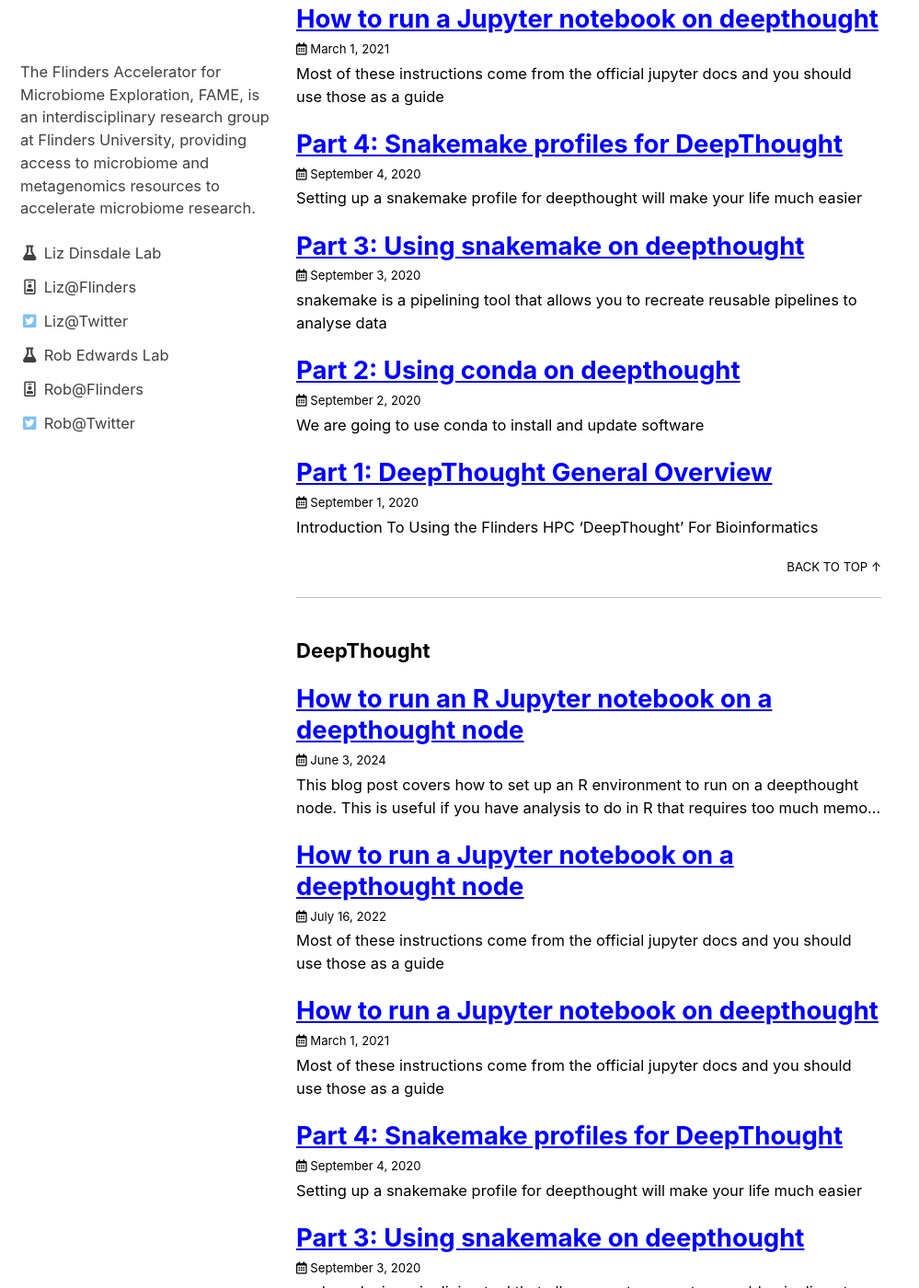
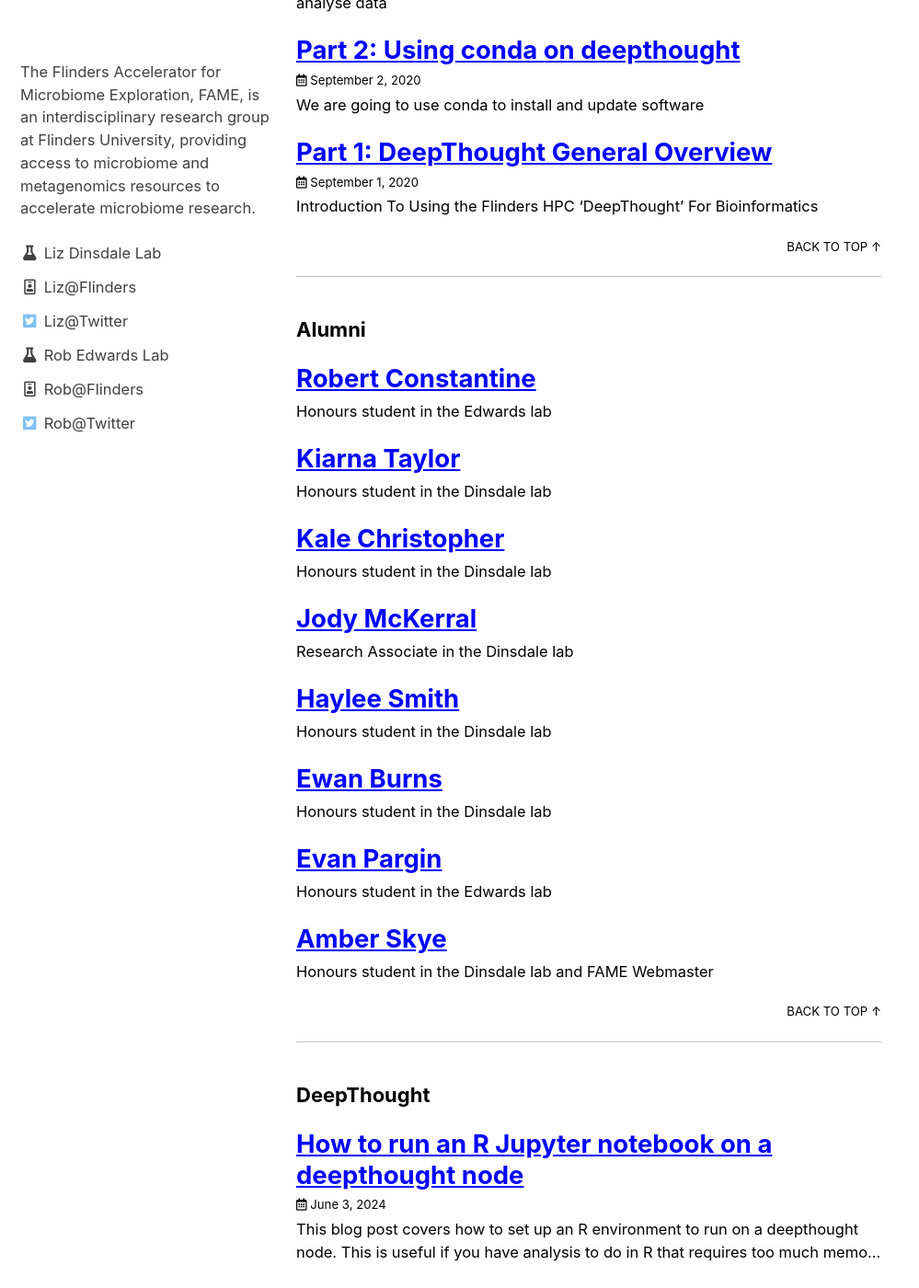
Before and after one commit to FlindersFAME/fame.github.io, a Jekyll site: the page built from _pages/tags.md, in a window 1280 px wide and 1400 px high, scrolled down 3705 px. Shown: the whole window at 92% size, without its empty margins (0-999 px from the left). Built offline with Jekyll 4.4.1, drawn with Linux system fonts in a browser that asks for light colours; cached includes are drawn as plain includes; some of the changed text lies outside the part shown.

Commit message:
update people profiles

```diff
--- a/People/_posts/2021-01-01-haylee-smith.md
+++ b/People/_posts/2021-01-01-haylee-smith.md
@@ -2,7 +2,7 @@
 layout: archive
 title: Haylee Smith
 author: Haylee Smith
-tag: Students
+tag: Alumni
 excerpt: "Honours student in the Dinsdale lab\n"
 ---
 
--- a/People/_posts/2021-01-01-kiarna-taylor.md
+++ b/People/_posts/2021-01-01-kiarna-taylor.md
@@ -2,7 +2,7 @@
 layout: archive
 title: Kiarna Taylor
 author: Kiarna Taylor
-tag: Students
+tag: Alumni
 excerpt: "Honours student in the Dinsdale lab\n"
 ---
 
--- a/People/_posts/2021-01-01-robert-constantine.md
+++ b/People/_posts/2021-01-01-robert-constantine.md
@@ -2,7 +2,7 @@
 layout: archive
 title: Robert Constantine
 author: Robert Constantine
-tag: Students
+tag: Alumni
 excerpt: "Honours student in the Edwards lab\n"
 ---
 
```
Also changed, not shown: People/_posts/2021-01-01-Roy.md (deleted, +0 -8 lines), _data/authors.yml (+17 -32 lines).
